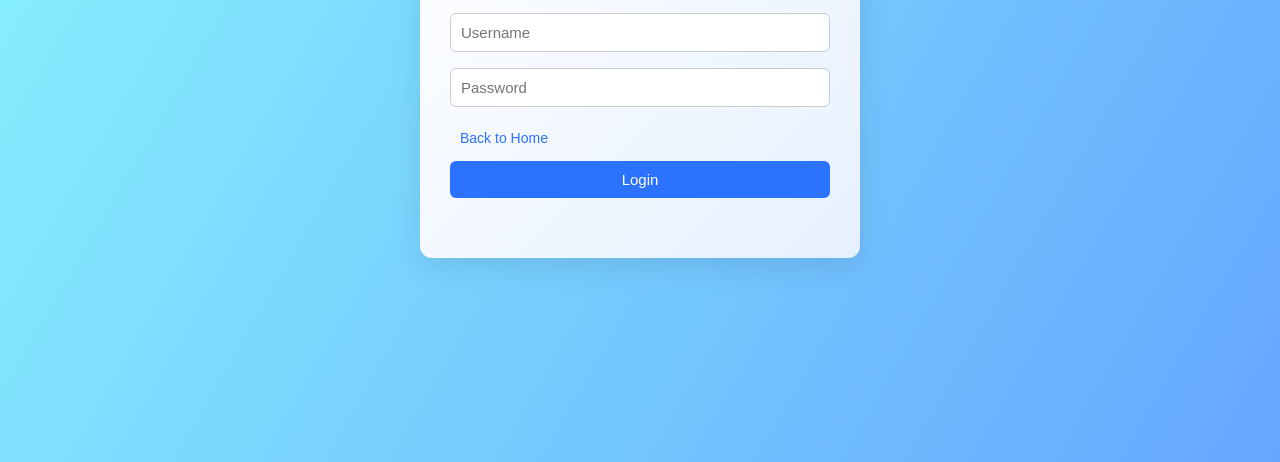
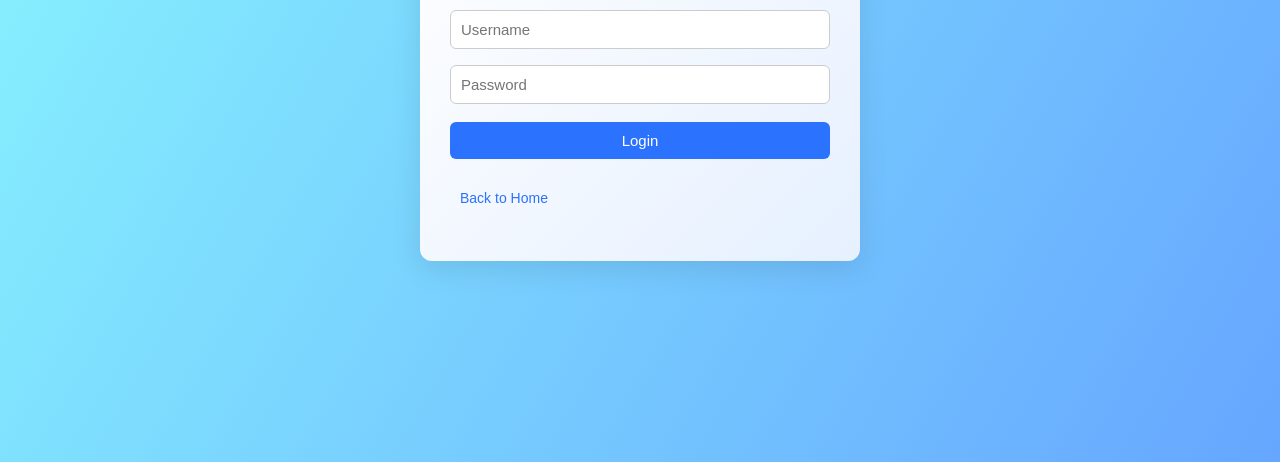
Before and after one commit to naniumesh/ncc-campregistration, a website: page public/login page/login.html in a window 1280 px wide. Shown: the part 338-800 px from the top of the page. Drawn offline with Linux system fonts and the light colour scheme.

Commit message:
Update login.html

```diff
--- a/public/login page/login.html
+++ b/public/login page/login.html
@@ -16,14 +16,15 @@
      <!-- Right Logo -->
      <img src="NCC logo.png" alt="Right Logo" class="logo-right">
 
-    <input type="text" id="username" placeholder="Username" />
-    <input type="password" id="password" placeholder="Password" />
+    <input type="text" id="username" placeholder="Username" /><br>
+    <input type="password" id="password" placeholder="Password" /><br>
+    <button onclick="login()">Login</button>
+    <p id="errorMsg" style="color:red;"></p>
 
     <div class="extra-buttons">
       <a href="../register.html">Back to Home</a>
     </div>
 
-    <button onclick="login()">Login</button>
     <div class="error" id="errorMsg"></div>
   </div>
   <script src="login.js"></script>
```
